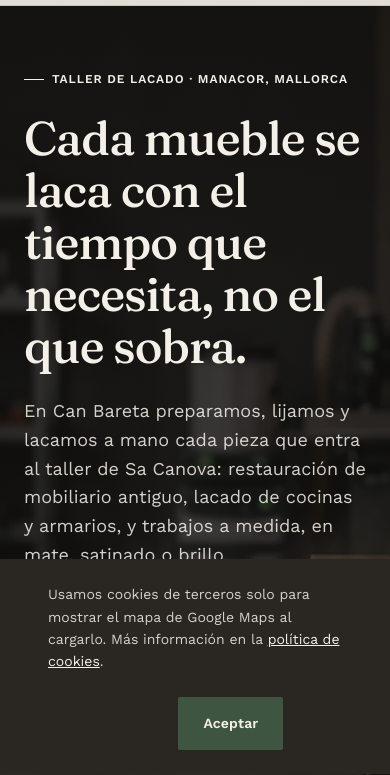
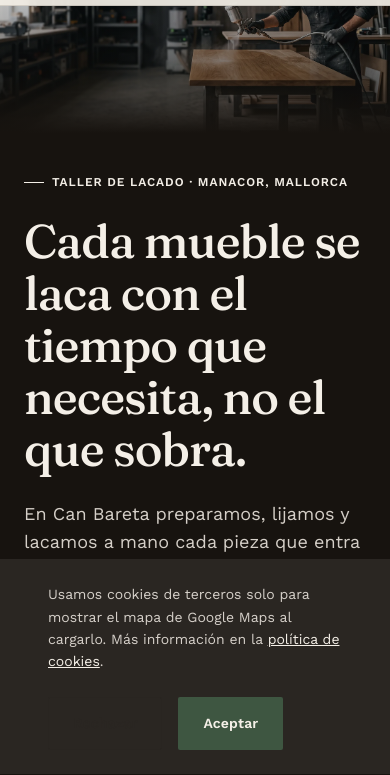
Before and after one commit to Penyaas/LacatsAmengual2.0, a plain HTML site: page index.html in a window 390 px wide. Shown: the part 70-845 px from the top of the page. Drawn offline with nearby package versions, Linux system fonts and the light colour scheme.

Commit message:
Arreglar el recorte de la foto del hero en movil
En pantallas estrechas, el texto tan largo hacia el hero muy alto, lo
que forzaba object-fit:cover a mostrar una franja minima (~20% del
ancho) de la foto de fondo -- se veia como un recorte sin sentido, no
como una foto del taller.

Ahora en movil la foto se limita a una franja de altura proporcional
al ancho (52vw) en la parte superior, mostrando la imagen casi
completa, y el texto pasa a un fondo solido oscuro debajo en vez de
superponerse a la foto.

Co-Authored-By: Claude Sonnet 5 <noreply@anthropic.com>

```diff
--- a/styles.css
+++ b/styles.css
@@ -658,11 +658,16 @@ h4 { font-size: var(--text-lg); line-height: var(--leading-snug); font-weight: 6
   .call-fab { display: flex; }
 }
 @media (max-width: 639px) {
-  .hero { min-height: 0; padding-top: calc(var(--header-height) + var(--space-xl)); padding-bottom: var(--space-lg); }
-  .hero-bg img { object-position: 42% 50%; }
+  .hero {
+    min-height: 0;
+    padding-top: calc(52vw + var(--space-lg));
+    padding-bottom: var(--space-lg);
+    background: #17130f;
+  }
+  .hero-bg, .hero-scrim { top: 0; right: 0; left: 0; bottom: auto; height: 52vw; }
+  .hero-bg img { object-position: 50% 42%; }
   .hero-scrim {
-    background:
-      linear-gradient(180deg, rgba(20,17,14,0.86) 0%, rgba(20,17,14,0.74) 45%, rgba(20,17,14,0.82) 100%);
+    background: linear-gradient(180deg, rgba(20,17,14,0.05) 0%, rgba(20,17,14,0.5) 72%, #17130f 100%);
   }
   .hero-title { font-size: clamp(2.25rem, 8vw + 1rem, 3rem); }
   .hero-badge-row { justify-content: flex-start; margin-top: var(--space-lg); }
```
